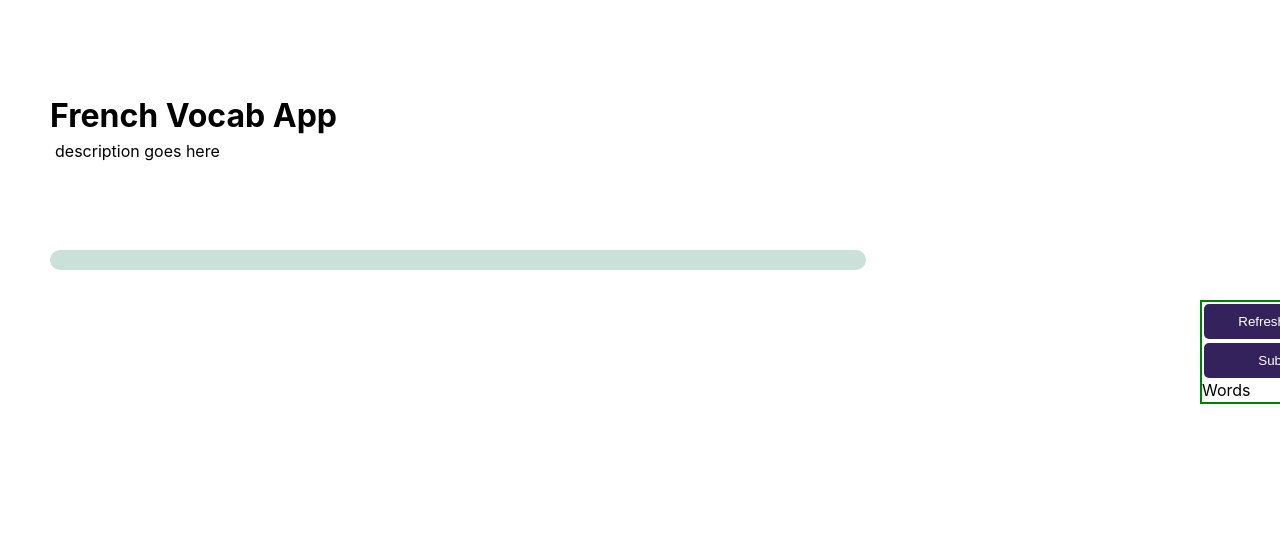
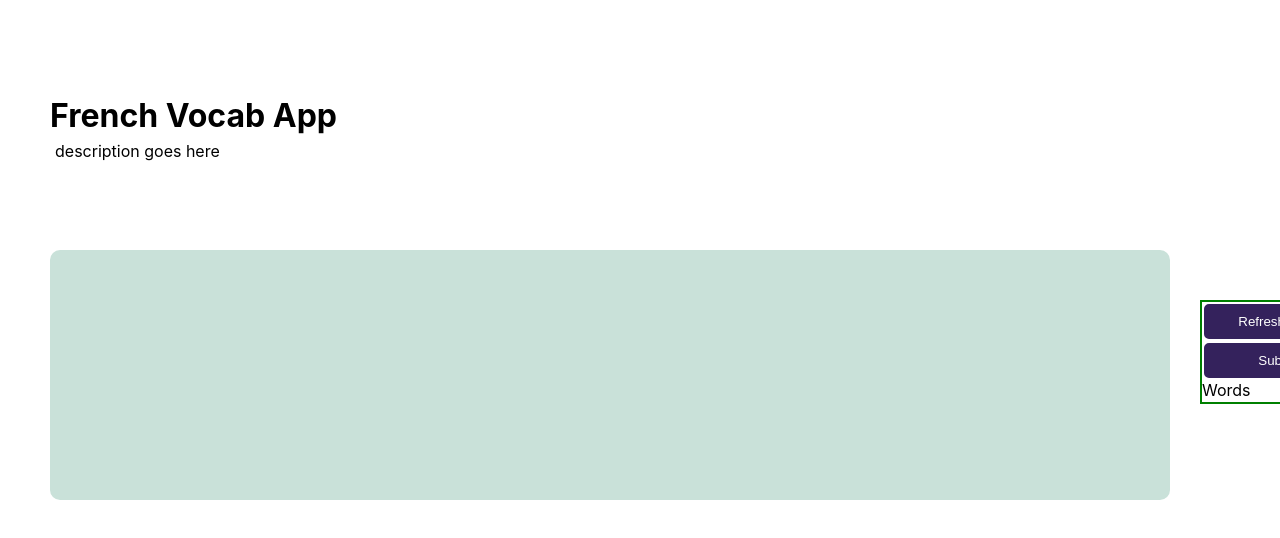
Before and after one commit to ZenBoxing/FrenchVocabApp, a React (Create React App) app in the folder french-vocab-app/: page / in a window 1280 px wide. Shown: the top 538 px of the page. Built offline with nearby package versions, Linux system fonts and the light colour scheme.

Commit message:
revised styles on box-label and checkbox-background

```diff
--- a/french-vocab-app/src/index.css
+++ b/french-vocab-app/src/index.css
@@ -17,8 +17,10 @@ input[type='checkbox'] {
 }
 
 .box-label{
-  padding:5px;
+  padding:2px;
   margin:2px;
+  color:#34225c;
+  word-wrap: break-word;
 }
 
 
@@ -64,6 +66,8 @@ input[type='checkbox'] {
 }
 
 .checkbox-background{
+  height: 230px;
+  width: 1100px;
   columns: 100px 7;
   background-color: #C9E1D9;
   border-radius: 10px;
@@ -71,4 +75,5 @@ input[type='checkbox'] {
   padding: 10px;
   left: 50px;
   top: 250px;
+  overflow: auto;
 }
```
